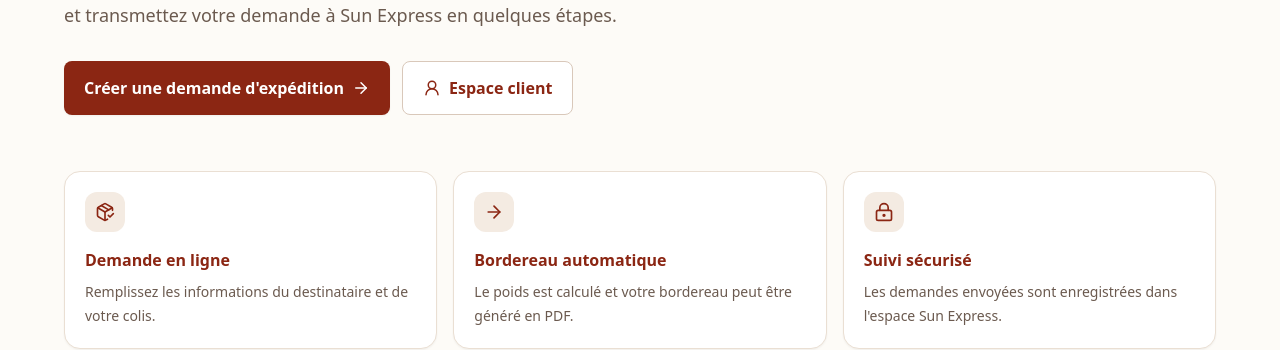
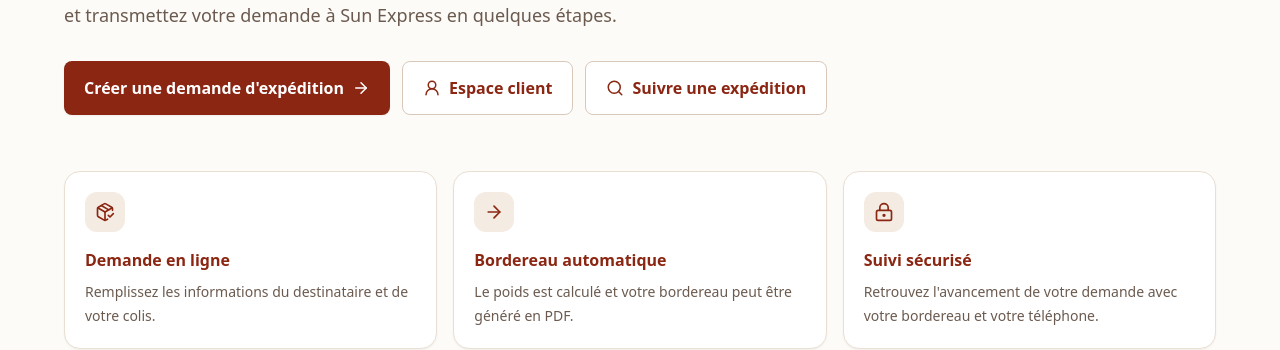
Before and after one commit to dreamsbuilding3-afk/sun-express, a Next.js app: page / in a window 1280 px wide. Shown: the part 471-821 px from the top of the page. Built offline with nearby package versions, Linux system fonts and the light colour scheme.

Commit message:
feat: expose shipment tracking from home

```diff
--- a/app/page.tsx
+++ b/app/page.tsx
@@ -1,5 +1,5 @@
 import Link from "next/link";
-import { ArrowRight, LockKeyhole, PackageCheck, UserRound } from "lucide-react";
+import { ArrowRight, LockKeyhole, PackageCheck, Search, UserRound } from "lucide-react";
 
 export default function HomePage() {
   return (
@@ -17,16 +17,17 @@
             <div className="inline-flex items-center gap-2 rounded-full bg-[#F9E5DE] px-3 py-1.5 text-xs font-bold uppercase tracking-wide text-se-primaire"><PackageCheck size={14}/> Service d'expédition Sun Express</div>
             <h1 className="mt-6 text-4xl font-extrabold leading-tight text-se-primaire sm:text-6xl">Expédiez vos colis simplement, depuis un seul espace.</h1>
             <p className="mt-5 max-w-2xl text-base leading-7 text-[#6B5A4F] sm:text-lg">Créez votre demande d'expédition, calculez le poids, générez votre bordereau et transmettez votre demande à Sun Express en quelques étapes.</p>
-            <div className="mt-8 flex flex-col gap-3 sm:flex-row">
+            <div className="mt-8 flex flex-col gap-3 sm:flex-row sm:flex-wrap">
               <Link href="/demande" className="inline-flex items-center justify-center gap-2 rounded-lg bg-se-primaire px-5 py-3.5 font-bold text-white shadow-sm transition hover:bg-[#6E1D0E]">Créer une demande d'expédition <ArrowRight size={18}/></Link>
               <Link href="/connexion" className="inline-flex items-center justify-center gap-2 rounded-lg border border-[#D9C8BA] bg-white px-5 py-3.5 font-bold text-se-primaire hover:bg-se-carte"><UserRound size={18}/> Espace client</Link>
+              <Link href="/suivi" className="inline-flex items-center justify-center gap-2 rounded-lg border border-[#D9C8BA] bg-white px-5 py-3.5 font-bold text-se-primaire hover:bg-se-carte"><Search size={18}/> Suivre une expédition</Link>
             </div>
           </div>
 
           <div className="mt-14 grid gap-4 md:grid-cols-3">
             <Feature icon={<PackageCheck size={20}/>} title="Demande en ligne" text="Remplissez les informations du destinataire et de votre colis." />
             <Feature icon={<ArrowRight size={20}/>} title="Bordereau automatique" text="Le poids est calculé et votre bordereau peut être généré en PDF." />
-            <Feature icon={<LockKeyhole size={20}/>} title="Suivi sécurisé" text="Les demandes envoyées sont enregistrées dans l'espace Sun Express." />
+            <Feature icon={<LockKeyhole size={20}/>} title="Suivi sécurisé" text="Retrouvez l'avancement de votre demande avec votre bordereau et votre téléphone." />
           </div>
         </div>
       </section>
```
